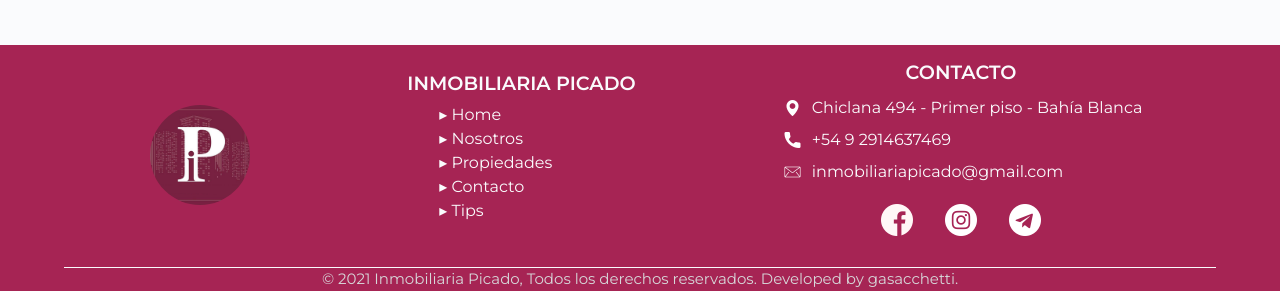
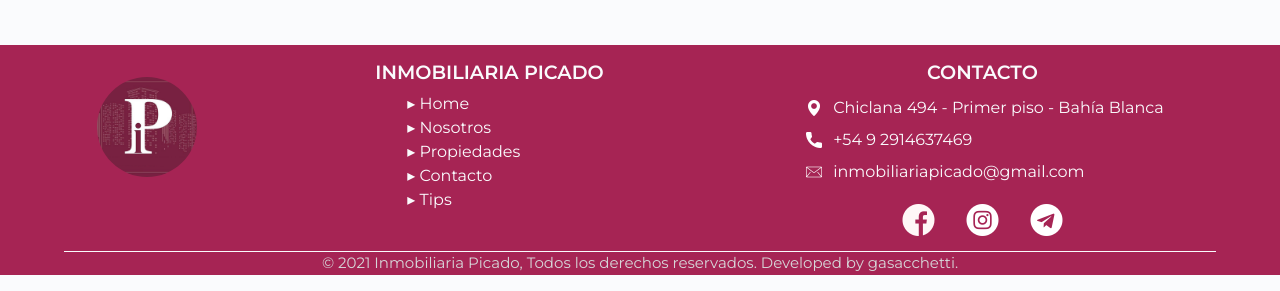
Before and after one commit to gasacchetti/inmobiliaria-picado, a website: page index.html in a window 1280 px wide. Shown: the part 2400-2691 px from the top of the page. Drawn offline with nearby package versions, Linux system fonts and the light colour scheme; files whose address does not match are found by name; a web font is replaced by a local one.

Commit message:
modificaciones footer padding info contacto

```diff
--- a/scss/layout/_footer.scss
+++ b/scss/layout/_footer.scss
@@ -8,9 +8,15 @@
 footer {
     /* Color de fondo del footer */
     background-color: $bordo;
-    width: 100%;
 
     .navbar-bottom-container {
+
+        /* Display del footer */
+        @include parametros-flex(100%, flex, space-around, flex-start);
+        flex-wrap: wrap;
+        padding: 1rem 0rem 0rem;
+        color: $white;
+
         .navbar-bottom-links {
             ul {
             list-style-type: none;
@@ -18,15 +24,7 @@ footer {
                     @extend %a-footer;
                 }
             }
-
         }
-
-        /* Display del footer */
-        @include parametros-flex(100%, flex, space-around, center);
-        flex-wrap: wrap;
-        padding: 1rem 4rem;
-        color: $white;
-
 
         /* Hover del logo del footer*/
         .logo {
@@ -42,6 +40,7 @@ footer {
 
         /* Info de contacto y redes sociales */
         .info-contacto {
+            margin: 0rem 2rem;
 
             .info-contacto-container {
                 @include parametros-flex(100%, flex, center, center);
```
Also changed, not shown: css/style.css, 1 other file.
